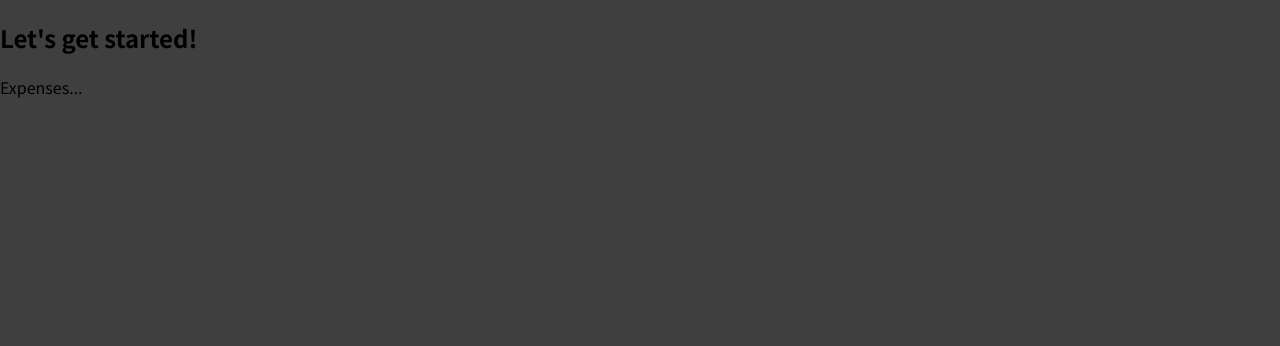
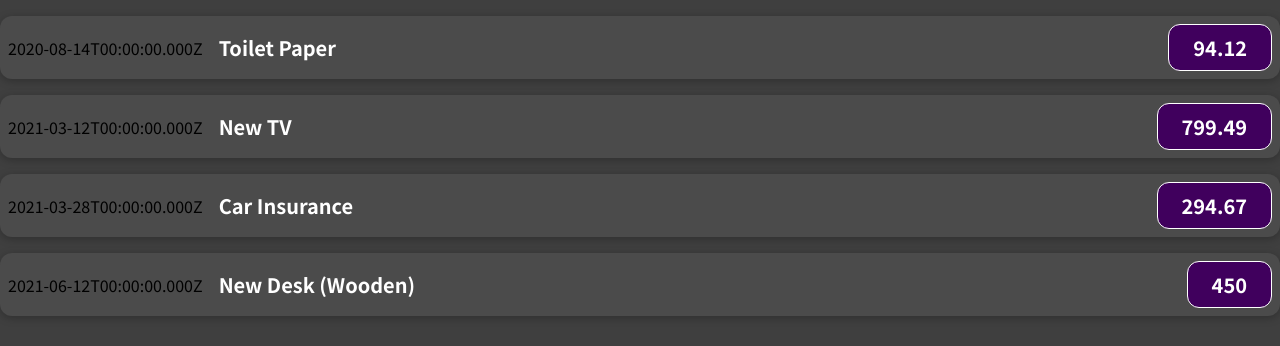
Before and after one commit to Sanjay2N/ReactUndemy, a JavaScript app: page / in a window 1280 px wide. Shown: the top 346 px of the page. Built offline with nearby package versions, Linux system fonts and the light colour scheme.

Commit message:
dynamic data

```diff
--- a/src/App.js
+++ b/src/App.js
@@ -1,12 +1,35 @@
 import ExpenseItem from "./components/ExpenseItem";
 
 function App() {
-  return (
-    <div>
-      <h2>Let's get started!</h2>
-      <ExpenseItem />
-    </div>
-  );
+  const expenses = [
+    {
+      id: "e1",
+      title: "Toilet Paper",
+      amount: 94.12,
+      date: new Date(2020, 7, 14),
+    },
+    { id: "e2", title: "New TV", amount: 799.49, date: new Date(2021, 2, 12) },
+    {
+      id: "e3",
+      title: "Car Insurance",
+      amount: 294.67,
+      date: new Date(2021, 2, 28),
+    },
+    {
+      id: "e4",
+      title: "New Desk (Wooden)",
+      amount: 450,
+      date: new Date(2021, 5, 12),
+    },
+  ];
+  const expCompo = expenses.map((expense) => {
+    return (
+      <div>
+        <ExpenseItem key={expense.id} expense={expense} />
+      </div>
+    );
+  });
+  return expCompo;
 }
 
 export default App;
--- a/src/components/ExpenseItem.js
+++ b/src/components/ExpenseItem.js
@@ -1,7 +1,15 @@
-function ExpenseItem() {
+import "./ExpenseItems.css";
+
+function ExpenseItem(prop) {
+  console.log(prop);
+  const { date, amount, title } = prop.expense;
   return (
-    <div>
-      <p>Expenses...</p>
+    <div className="expense-item">
+      <div>{date.toISOString()}</div>
+      <div className="expense-item__description">
+        <h2>{title}</h2>
+        <div className="expense-item__price">{amount}</div>
+      </div>
     </div>
   );
 }
--- /dev/null
+++ b/src/components/ExpenseItems.css
@@ -0,0 +1,56 @@
+.expense-item {
+  display: flex;
+  justify-content: space-between;
+  align-items: center;
+  box-shadow: 0 2px 8px rgba(0, 0, 0, 0.25);
+  padding: 0.5rem;
+  margin: 1rem 0;
+  border-radius: 12px;
+  background-color: #4b4b4b;
+}
+
+.expense-item__description {
+  display: flex;
+  flex-direction: column;
+  gap: 1rem;
+  align-items: flex-end;
+  flex-flow: column-reverse;
+  justify-content: flex-start;
+  flex: 1;
+}
+
+.expense-item h2 {
+  color: #3a3a3a;
+  font-size: 1rem;
+  flex: 1;
+  margin: 0 1rem;
+  color: white;
+}
+
+.expense-item__price {
+  font-size: 1rem;
+  font-weight: bold;
+  color: white;
+  background-color: #40005d;
+  border: 1px solid white;
+  padding: 0.5rem;
+  border-radius: 12px;
+}
+
+@media (min-width: 580px) {
+  .expense-item__description {
+    flex-direction: row;
+    align-items: center;
+    justify-content: flex-start;
+    flex: 1;
+  }
+
+  .expense-item__description h2 {
+    font-size: 1.25rem;
+  }
+
+  .expense-item__price {
+    font-size: 1.25rem;
+    padding: 0.5rem 1.5rem;
+  }
+}
```
